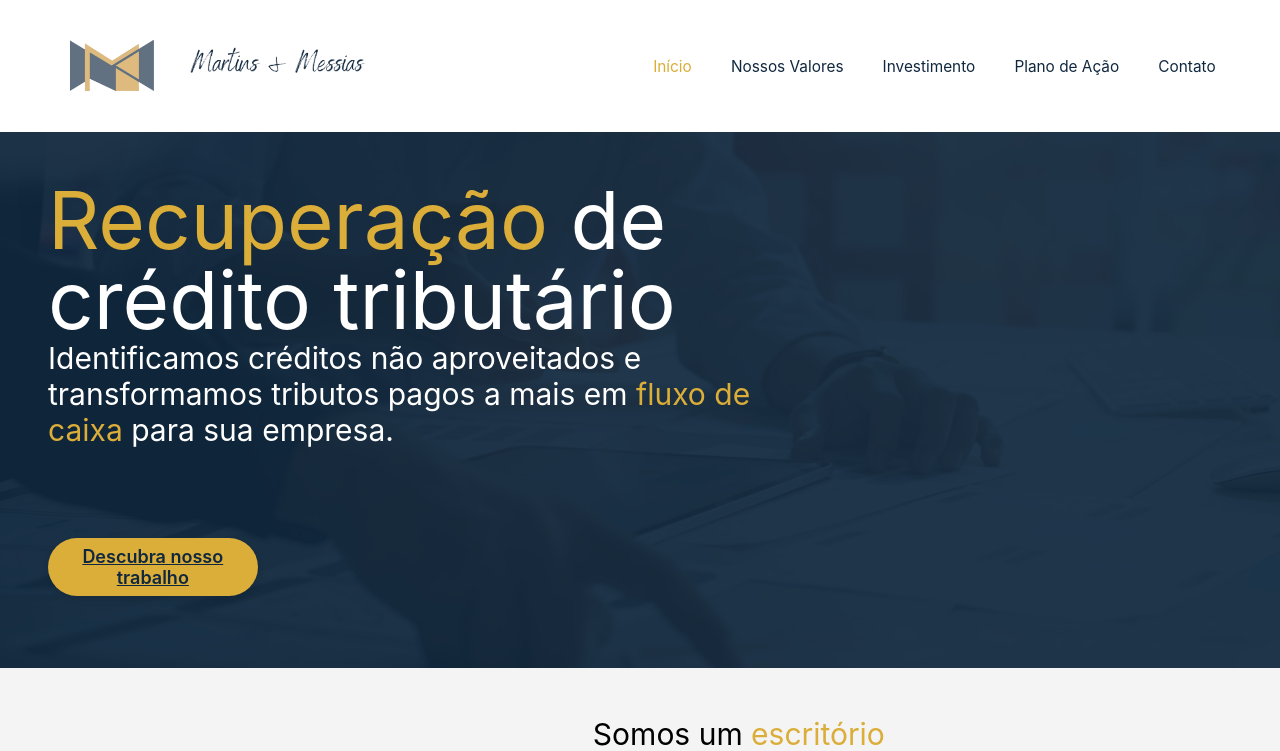
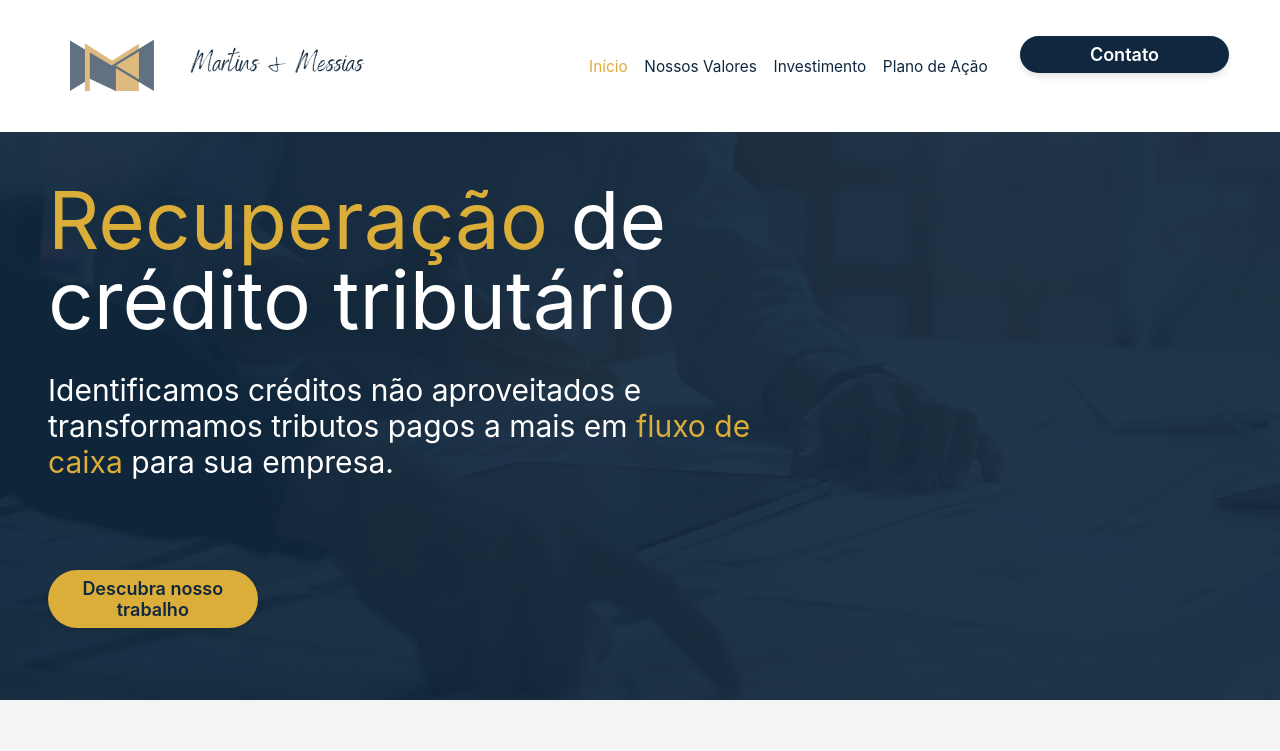
Before and after one commit to devthiagogomes/MartinsMessias, a React (Create React App) app: page / in a window 1280 px wide. Shown: the top 751 px of the page. Built offline with nearby package versions, Linux system fonts and the light colour scheme.

Commit message:
fixed a few styles

```diff
--- a/src/components/Header.js
+++ b/src/components/Header.js
@@ -24,10 +24,10 @@ export default function Header() {
         <NavLink to="/plano-de-acao" className={({ isActive }) => isActive ? "nav-link active" : "nav-link"}>
           Plano de Ação
         </NavLink>
-        <NavLink to="/contato" className={({ isActive }) => isActive ? "nav-link active" : "nav-link"}>
+      </div>
+        <NavLink to="/contato" className={({ isActive }) => isActive ? "contact-pill active" : "contact-pill"}>
           Contato
         </NavLink>
-      </div>
     </nav>
   );
 }
--- a/src/css/Action-Plan-Page.css
+++ b/src/css/Action-Plan-Page.css
@@ -30,7 +30,7 @@
 }
 
 .action-plan{
-  font-size: 1.3vw;
+  font-size: clamp(20px, 1.2vw, 18px);
   line-height: 1.1;
   font-family: 'Inter', serif;
 }
--- a/src/css/Header.css
+++ b/src/css/Header.css
@@ -1,9 +1,9 @@
 nav {
-  display: flex;
-  align-items: center;
-  justify-content: space-between;
-  padding: 2vh 4vw;
-  flex-wrap: wrap;
+    display: flex;
+    align-items: center;
+    justify-content: space-between;
+    padding: 2vh 4vw;
+    flex-wrap: wrap;
 }
 
 .logo-container {
@@ -15,9 +15,10 @@ nav {
 
 .button-container {
   display: flex;
-  justify-content: space-around;
+  justify-content: flex-end;
   width: 50%;
-  gap: 1vw;
+  gap: 1.3vw;
+  align-items: center;
 }
 
 .nav-link {
@@ -36,6 +37,33 @@ nav {
   color: #dbad39;
 }
 
+.contact-pill{
+  height: 100%;
+  font-family: 'Inter';
+  text-decoration: none;
+  color: #10283f;
+  font-size: clamp(14px, 1.2vw, 18px);
+  transition: color 0.3s ease;
+  display: inline-block;
+  background-color: #10283f;
+  color: white;
+  padding: 1vh 2vh;
+  border-radius: 999px;
+  font-size: 18px;
+  font-weight: 600;
+  margin-bottom: 3vh;
+  box-shadow: 0 4px 6px rgba(0, 0, 0, 0.1);
+  transition: transform 0.2s ease;
+  z-index: 99;
+  cursor: pointer;
+  width: 15%;
+  text-align: center;
+}
+
+.contact-pill.active{
+  color: #dbad39;
+}
+
 .footer {
   width: 100%;
   display: flex;
@@ -47,8 +75,8 @@ nav {
 
 @media (max-width: 768px) {
   nav {
-    flex-direction: column;
     align-items: center;
+    justify-content: space-between;
     gap: 2vh;
   }
 
@@ -70,4 +98,7 @@ nav {
   .logo-container img {
     height: 60px;
   }
+  .contact-pill{
+    width: 100%;
+  }
 }
--- a/src/css/Home-Page.css
+++ b/src/css/Home-Page.css
@@ -49,6 +49,7 @@
   z-index: 99;
   line-height: 1;
   font-family: 'Inter', serif;
+  margin-bottom: 4vh;
 }
 
 .sub-text{
@@ -93,13 +94,16 @@
 }
 
 .who-we-are-title {
+  display: flex;
+  width: 50vw;
+  flex-direction: column;
   font-size: clamp(40px, 8vw, 80px);
   text-align: center;
   font-family: 'Inter', serif;
 }
 
 .bottom-text {
-  max-width: 700px;
+  width: 50vw;
   text-align: center;
   display: flex;
   flex-direction: column;
@@ -114,6 +118,7 @@
   }
 
   .sub-text {
+    margin-top: 4vh;
     font-size: clamp(16px, 3vw, 20px);
     width: 90%;
     text-align: center;
--- a/src/pages/HomePage.js
+++ b/src/pages/HomePage.js
@@ -1,32 +1,50 @@
-import { Link } from 'react-router-dom';
-import '../css/Home-Page.css';
-import Space from '../components/Space.js';
+import { useNavigate } from "react-router-dom";
+import "../css/Home-Page.css";
+import Space from "../components/Space.js";
 
 export default function HomePage() {
+  const navigate = useNavigate();
   return (
     <>
       <div className="hero-section">
         <div className="overlay"></div>
         <div className="content">
-          <div className='recuperation'>
+          <div className="recuperation">
             <span className="highlight">Recuperação</span> de crédito tributário
           </div>
-          <div className='sub-text'>
-            Identificamos créditos não aproveitados e transformamos tributos pagos a mais em <span className="highlight">fluxo de caixa</span> para sua empresa.
+          <div className="sub-text">
+            Identificamos créditos não aproveitados e transformamos tributos
+            pagos a mais em <span className="highlight">fluxo de caixa</span>{" "}
+            para sua empresa.
           </div>
-          <Link to="/plano-de-acao" className="pill">Descubra nosso trabalho</Link>
+          <div
+            className="pill"
+            onClick={() => navigate("/plano-de-acao")}
+            style={{ cursor: "pointer" }}
+          >
+            Descubra nosso trabalho
+          </div>
         </div>
       </div>
 
       <div className="who-we-are">
-        <div className='who-we-are-title'>Quem <span className="highlight">Somos</span></div>
-        <div className='bottom-text'>
-          <div className='sub-text'>
-            Somos um <span className="highlight">escritório especializado</span> na atuação empresarial, com sócios e parceiros com mais de 10 anos de atuação em demandas empresariais, cíveis, gestão e solução de casos complexos, através de estratégias que buscam o equilíbrio entre segurança e rapidez, por reconhecermos a necessidade dinâmica do meio empresarial.
+        <div className="who-we-are-title">
+          Quem <span className="highlight">Somos</span>
+        </div>
+        <div className="bottom-text">
+          <div className="sub-text">
+            Somos um <span className="highlight">escritório especializado</span>{" "}
+            na atuação empresarial, com sócios e parceiros com mais de 10 anos
+            de atuação em demandas empresariais, cíveis, gestão e solução de
+            casos complexos, através de estratégias que buscam o equilíbrio
+            entre segurança e rapidez, por reconhecermos a necessidade dinâmica
+            do meio empresarial.
           </div>
           <Space height={2} />
-          <div className='sub-text'>
-            Temos experiência diferenciada no mercado, com atuação sistematizada, procedimentos claros e focados na melhoria da qualidade de atendimento do cliente.
+          <div className="sub-text">
+            Temos experiência diferenciada no mercado, com atuação
+            sistematizada, procedimentos claros e focados na melhoria da
+            qualidade de atendimento do cliente.
           </div>
         </div>
       </div>
```
